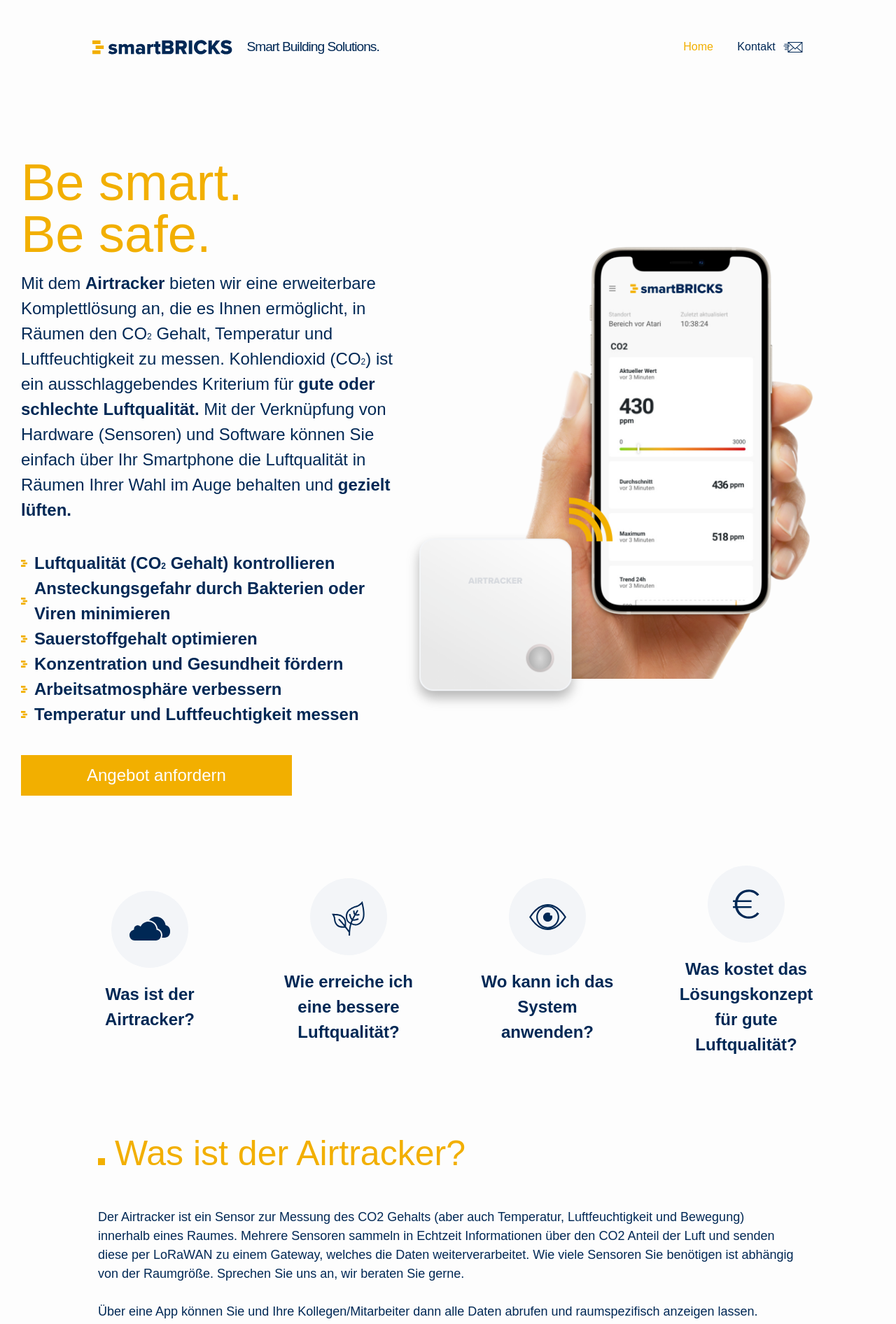
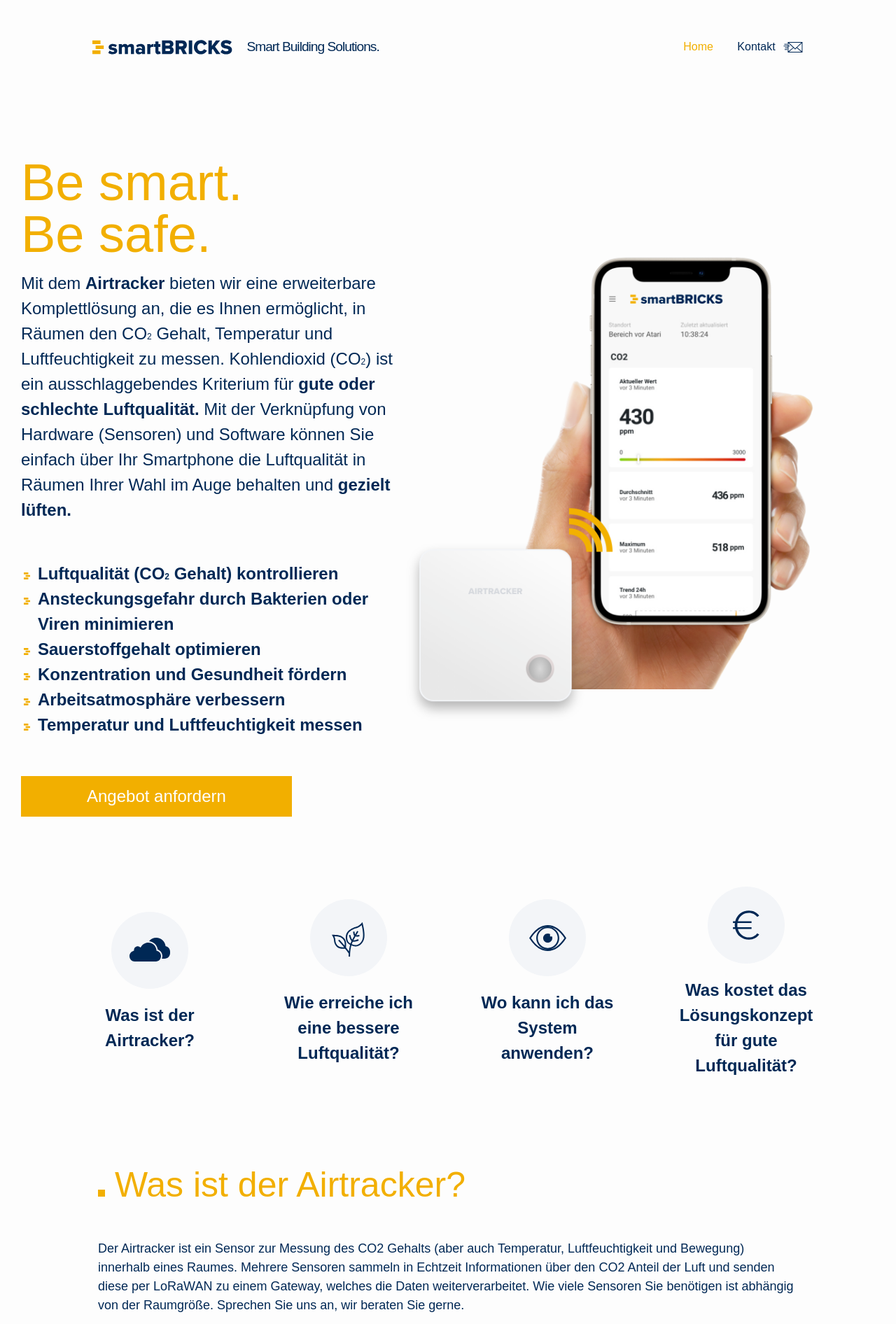
Before and after one commit to BrickmakersGmbH/smartbricks-website, a Jekyll site: the page built from pages/index.html, in a window 1280 px wide. Shown: the top 1892 px of the page at 70% size. Built offline with Jekyll 4.4.1, drawn with Linux system fonts in a browser that asks for light colours; some web fonts are replaced.

Commit message:
[54] Refactor facts container

```diff
--- a/_includes/be-smart-be-safe.html
+++ b/_includes/be-smart-be-safe.html
@@ -4,14 +4,14 @@
         <div class="image-mobile"></div>
         <p class="bm24blue400">Mit dem <b>Airtracker</b> bieten wir eine erweiterbare Komplettlösung an, die es Ihnen ermöglicht, in Räumen den CO<sub>2</sub> Gehalt, Temperatur und Luftfeuchtigkeit zu messen. Kohlendioxid (CO<sub>2</sub>) ist ein ausschlaggebendes Kriterium für <b>gute oder schlechte Luftqualität.</b> Mit der Verknüpfung von Hardware (Sensoren) und Software können Sie einfach über Ihr Smartphone die Luftqualität in Räumen Ihrer Wahl im Auge behalten und <b>gezielt lüften.</b></p>
         {% include spacing.html height="40" %}
-        <p class="facts-container">
-            {% include logo-amber-paragraph-fat.html text="Luftqualität (CO<sub>2</sub> Gehalt) kontrollieren" %}
-            {% include logo-amber-paragraph-fat.html text="Ansteckungsgefahr durch Bakterien oder Viren minimieren" %}
-            {% include logo-amber-paragraph-fat.html text="Sauerstoffgehalt optimieren" %}
-            {% include logo-amber-paragraph-fat.html text="Konzentration und Gesundheit fördern" %}
-            {% include logo-amber-paragraph-fat.html text="Arbeitsatmosphäre verbessern" %}
-            {% include logo-amber-paragraph-fat.html text="Temperatur und Luftfeuchtigkeit messen" %}
-        </p>
+        <ul class="facts-container">
+            <li>Luftqualität (CO<sub>2</sub> Gehalt) kontrollieren</li>
+            <li>Ansteckungsgefahr durch Bakterien oder Viren minimieren</li>
+            <li>Sauerstoffgehalt optimieren</li>
+            <li>Konzentration und Gesundheit fördern</li>
+            <li>Arbeitsatmosphäre verbessern</li>
+            <li>Temperatur und Luftfeuchtigkeit messen</li>
+        </ul>
         {% include spacing.html height="40" %}
         <button onclick="location.href='/kontakt/'" class="button"><p>Angebot anfordern</p></button>
     </div>
--- a/_includes/logo-amber-paragraph-fat.html
+++ /dev/null
@@ -1,30 +0,0 @@
-<div class="container">
-    <svg class="logo" xmlns="http://www.w3.org/2000/svg" width="9" height="10" viewBox="0 0 9 10">
-        <g fill="none" fill-rule="evenodd">
-            <g fill="#F2AF00" fill-rule="nonzero">
-                <g>
-                    <g>
-                        <g>
-                            <path d="M9 3.673L9 6.327 2.571 6.327 2.571 3.673zM6.429 7.347L6.429 10 0 10 0 7.347zM6.429 0L6.429 2.653 0 2.653 0 0z" transform="translate(-80 -560) translate(79.5 228) translate(.5 320) translate(0 12)"/>
-                        </g>
-                    </g>
-                </g>
-            </g>
-        </g>
-    </svg>
-    <p class="bm24blue600">{{include.text}}</p>
-</div>
-
-<style>
-.logo {
-    margin-right: 10px;
-    flex-shrink: 0;
-}
-.container {
-    display: flex;
-    align-items: center;
-}
-p {
-    margin-bottom: 0px;
-}
-</style>
--- a/_sass/index/_be-smart-be-safe.scss
+++ b/_sass/index/_be-smart-be-safe.scss
@@ -25,9 +25,14 @@
       vertical-align: baseline;
     }
 
-    .facts-container{
-      display: flex;
-      flex-direction: column;
+    .facts-container {
+      margin-left: 20px;
+
+      li {
+        @extend .bm24blue600;
+        padding-left: 4px;
+        list-style-image: url(../../assets/icons/smart-bricks-bricks.svg);
+      }
     }
     .image-mobile {
       background-image: url("../../assets/images/airtracker-iphone@3x.png");
```
Also changed, not shown: assets/icons/smart-bricks-bricks.svg (added).
